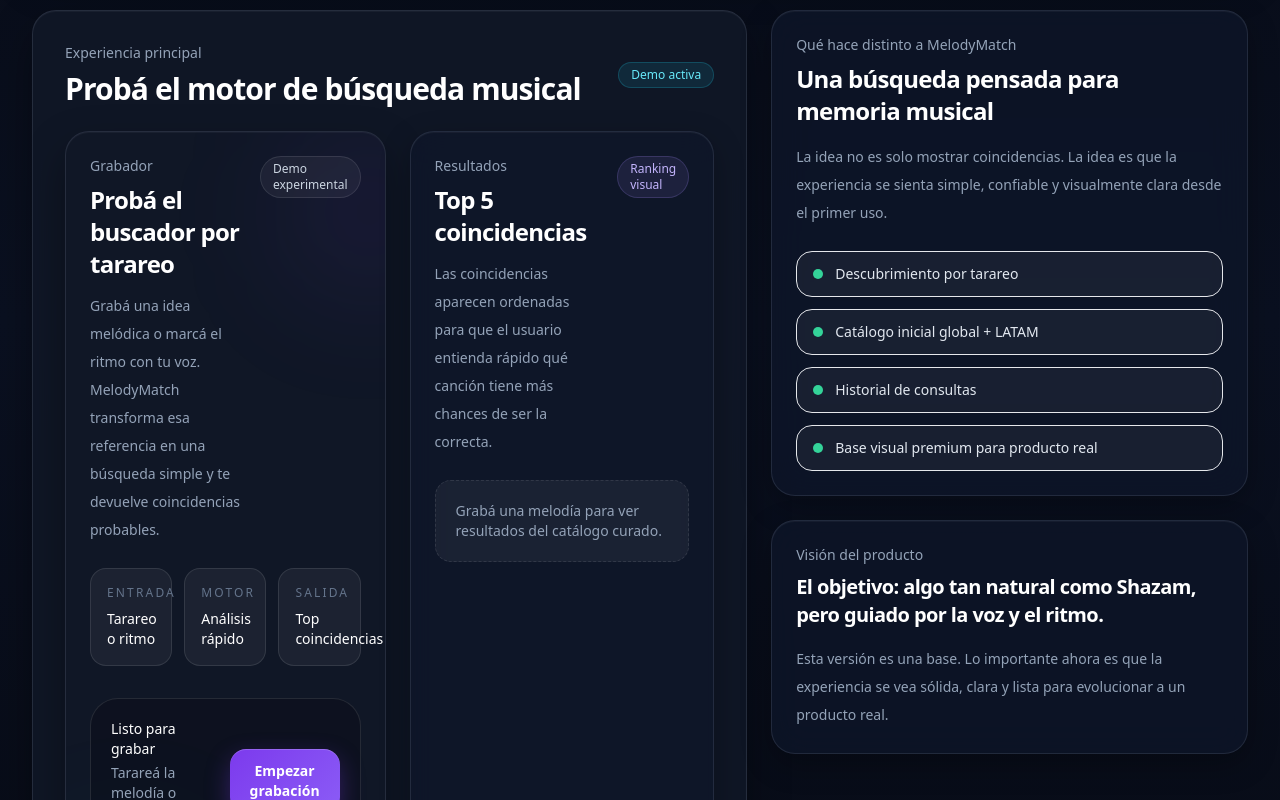
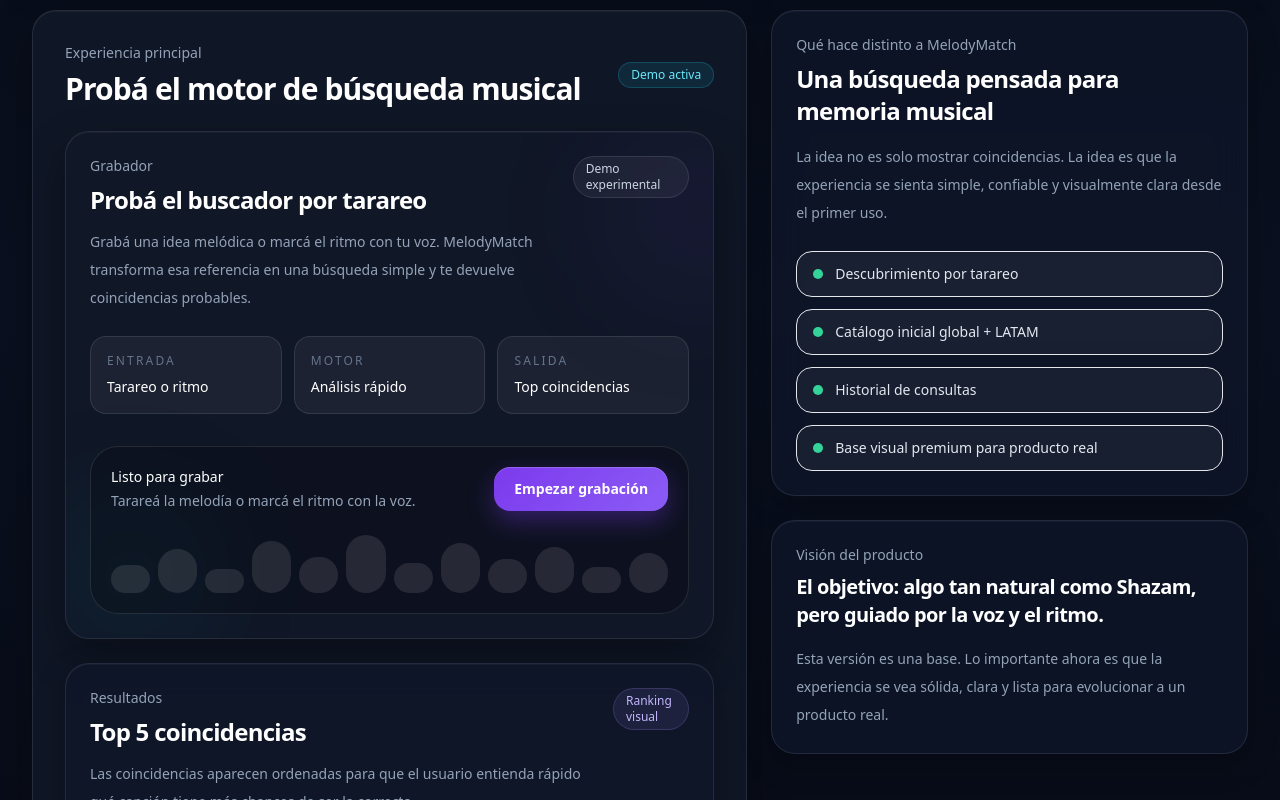
Before and after one commit to matias513/melodymatch, a Next.js app: page / in a window 1280 px wide. Shown: the part 820-1620 px from the top of the page. Built offline with nearby package versions, Linux system fonts and the light colour scheme.

Commit message:
Update recorder.tsx

```diff
--- a/components/recorder.tsx
+++ b/components/recorder.tsx
@@ -131,7 +131,7 @@
   }
 
 return (
-  <section className="grid gap-6 lg:grid-cols-[1fr_0.95fr]">
+<section className="grid gap-6">
     <div className="glass-card-strong relative overflow-hidden p-6">
       <div className="absolute -right-16 top-0 h-40 w-40 rounded-full bg-violet-600/10 blur-3xl" />
       <div className="absolute bottom-0 left-0 h-32 w-32 rounded-full bg-cyan-500/10 blur-3xl" />
```
